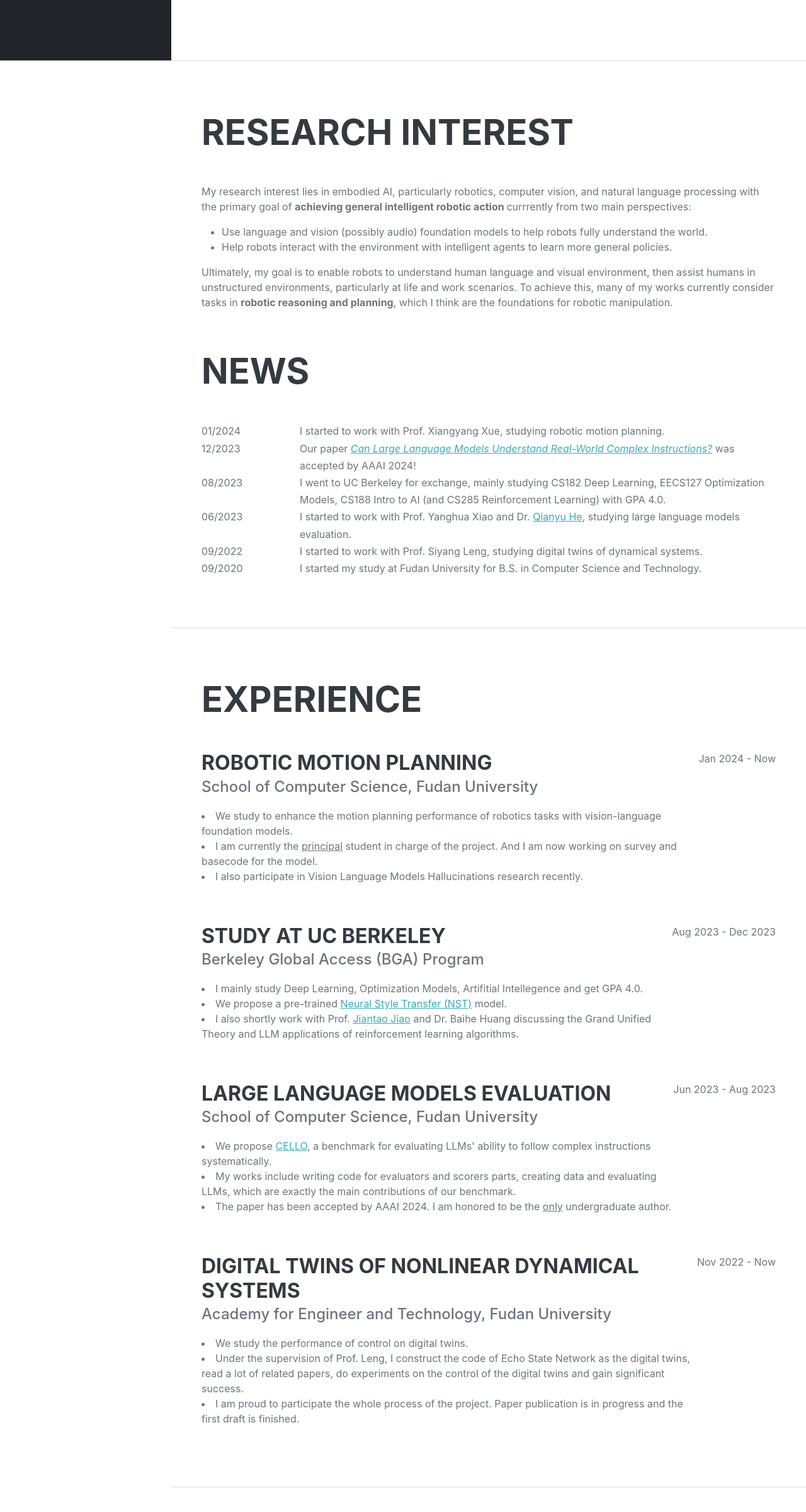
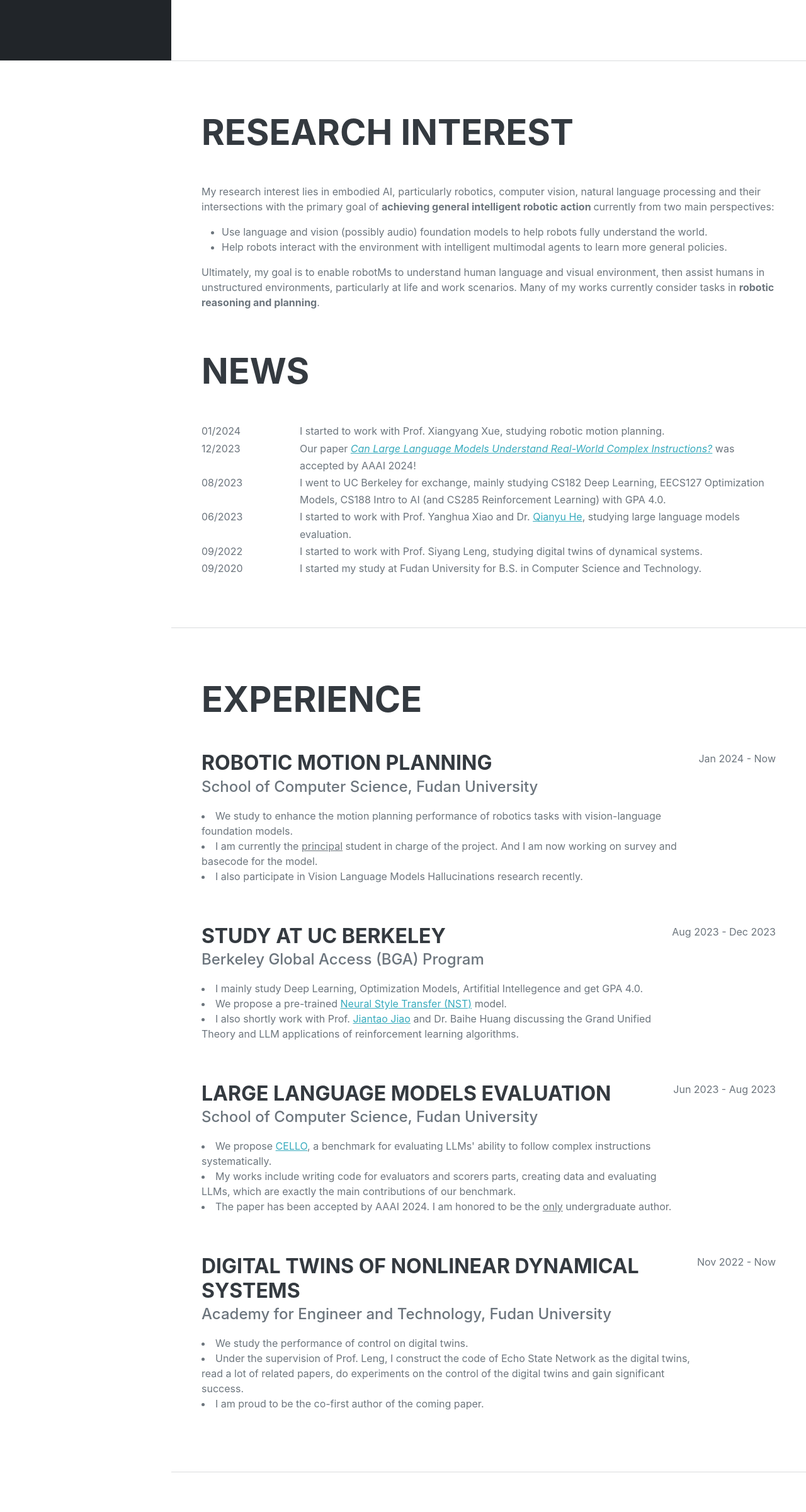
Before and after one commit to Zhouxunzhe/zhouxunzhe.github.io, a plain HTML site: page index.html in a window 1280 px wide. Shown: the part 704-3104 px from the top of the page at 63% size. Drawn offline with nearby package versions, Linux system fonts and the light colour scheme; a web font is replaced by a local one.

Commit message:
update info about CV

```diff
--- a/index.html
+++ b/index.html
@@ -100,20 +100,20 @@
                     <h2 class="mb-5">Research Interest</h2>
                     <div class="col-lg-12" >
                         <p style="display:inline">
-                            My research interest lies in embodied AI, particularly robotics, computer vision, and natural language processing
-                            with the primary goal of <b> achieving general intelligent robotic action </b> currrently from two main perspectives:
+                            My research interest lies in embodied AI, particularly robotics, computer vision, natural language processing
+                            and their intersections with the primary goal of <b> achieving general intelligent robotic action </b>
+                            currently from two main perspectives:
                         </p>
                         <p>
                             <ul>
                                 <li> Use language and vision (possibly audio) foundation models to help robots fully understand the world.</li>
-                                <li> Help robots interact with the environment with intelligent agents to learn more general policies.</li>
+                                <li> Help robots interact with the environment with intelligent multimodal agents to learn more general policies.</li>
                             </ul>
                         </p>
                         <p>
-                            Ultimately, my goal is to enable robots to understand human language and visual environment,
+                            Ultimately, my goal is to enable robotMs to understand human language and visual environment,
                             then assist humans in unstructured environments, particularly at life and work scenarios.
-                            To achieve this, many of my works currently consider tasks in <b>robotic reasoning and planning</b>,
-                            which I think are the foundations for robotic manipulation.
+                            Many of my works currently consider tasks in <b>robotic reasoning and planning</b>.
                         </p>
                     </div>
                     <h2 class="mb-5" style="padding-top: 3rem;">News</h2>
@@ -223,8 +223,7 @@
                                     Echo State Network as the digital twins, read a lot of related
                                     papers, do experiments on the control of the digital twins and
                                     gain significant success.</li>
-                                <li>I am proud to participate the whole process of the project.
-                                    Paper publication is in progress and the first draft is finished.</li>
+                                <li>I am proud to be the co-first author of the coming paper.</li>
                             </p>
                         </div>
                         <div class="flex-shrink-0"><span class="text-secondary">Nov 2022 - Now</span></div>
```
Also changed, not shown: 1 other file.
